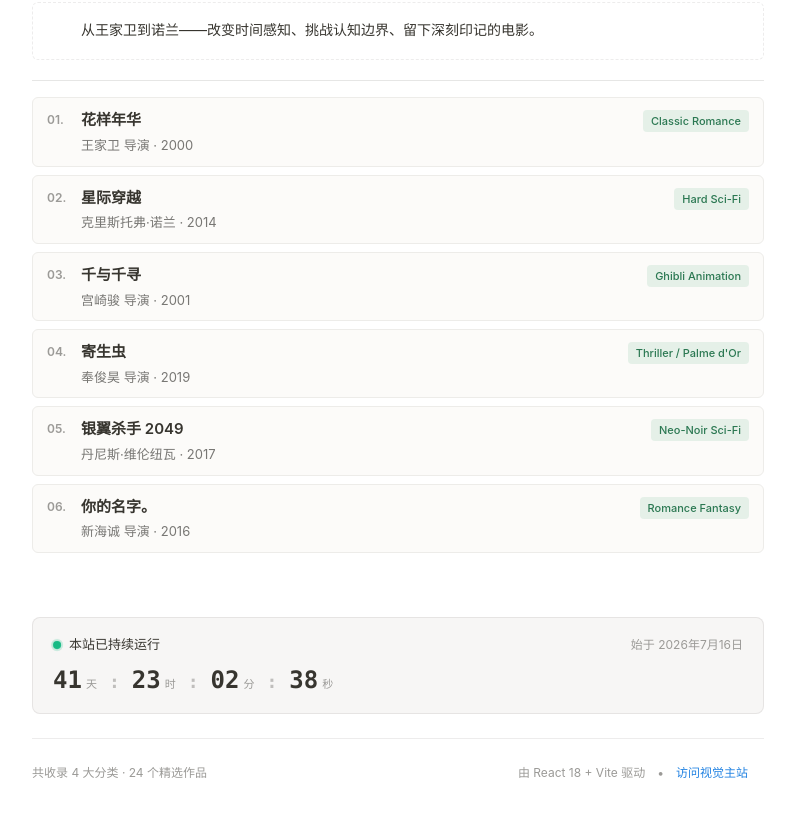
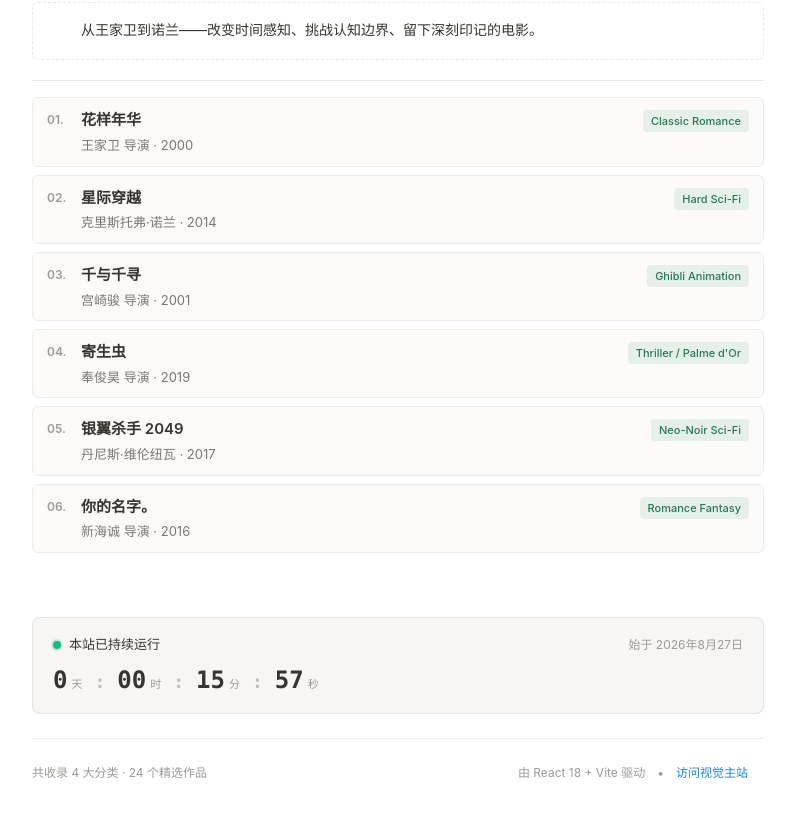
Before and after one commit to showfor/blog, a React (Vite) app in the folder notion-site/: page / in a window 1280 px wide. Shown: the part 2731-3548 px from the top of the page, without its empty margins (242-1037 px from the left). Built offline with nearby package versions, Linux system fonts and the light colour scheme; some icons are missing.

Commit message:
fix: set independent launch timestamp (2026-08-27) for notion site

```diff
--- a/notion-site/src/components/NotionFooter.jsx
+++ b/notion-site/src/components/NotionFooter.jsx
@@ -2,8 +2,8 @@ import { useState, useEffect } from 'react'
 import { useNotion } from '../context/NotionContext.jsx'
 import { ArrowUpRightIcon } from './NotionIcons.jsx'
 
-// 建站启动时间点（2026-07-16 22:59:19）
-const SITE_LAUNCHED = '2026-07-16T22:59:19+08:00'
+// 本 Notion 站独立诞生时间点（2026-08-27 21:46:00）
+const SITE_LAUNCHED = '2026-08-27T21:46:00+08:00'
 
 function calcUptime(launched = SITE_LAUNCHED) {
   const start = new Date(launched).getTime()
@@ -41,7 +41,7 @@ export default function NotionFooter() {
             </span>
           </div>
           <span className="notion-uptime-since">
-            {isZh ? '始于 2026年7月16日' : 'Since Jul 16, 2026'}
+            {isZh ? '始于 2026年8月27日' : 'Since Aug 27, 2026'}
           </span>
         </div>
 
```
